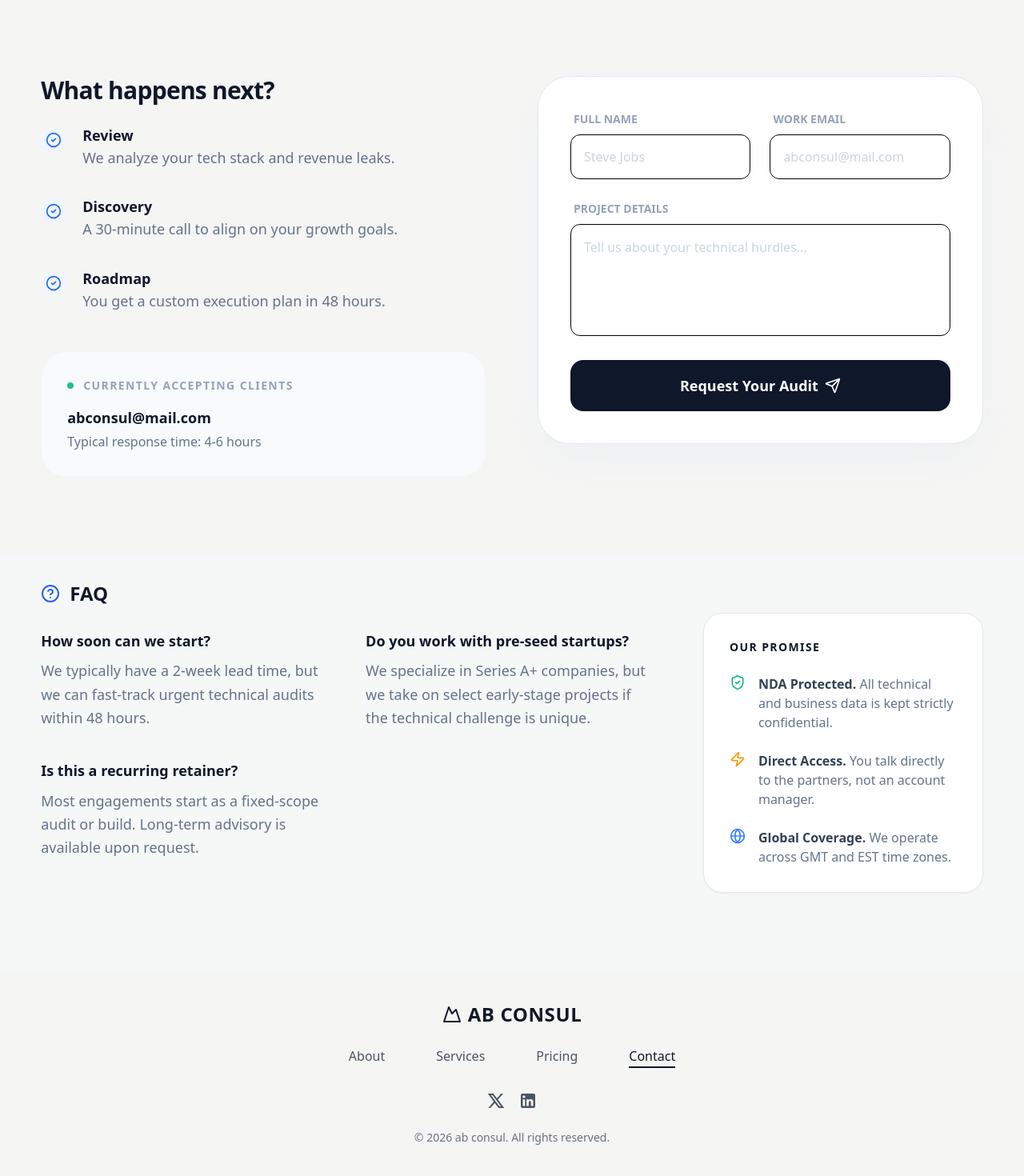
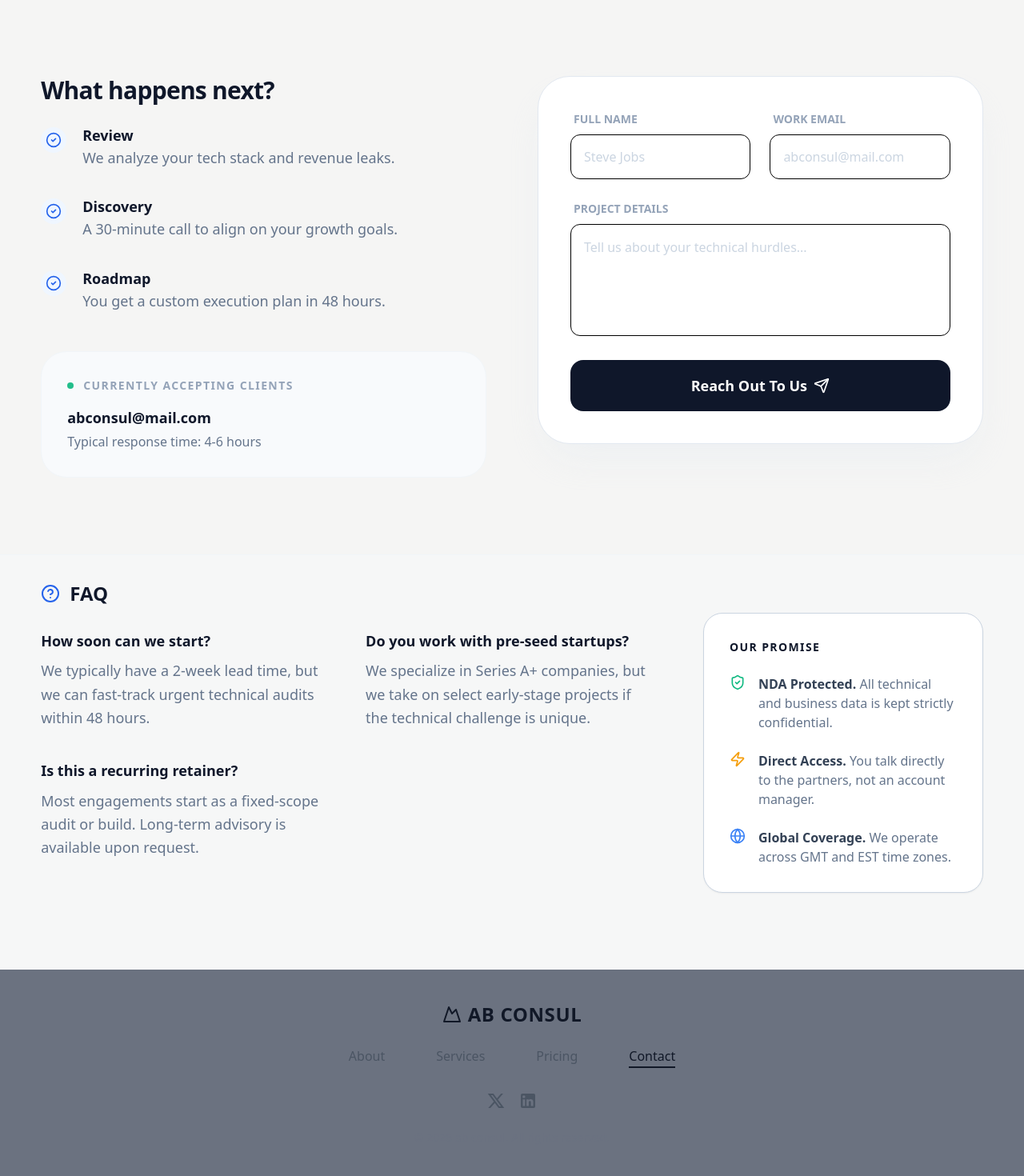
Before and after one commit to l-tting/ab-consul, a Next.js app in the folder my-app/: page /contact in a window 1280 px wide. Shown: the part 332-1802 px from the top of the page at 80% size. Built offline with nearby package versions, Linux system fonts and the light colour scheme.

Commit message:
footer border ---t1 ---b/l

```diff
--- a/my-app/src/components/ContactBody.jsx
+++ b/my-app/src/components/ContactBody.jsx
@@ -86,7 +86,7 @@ export default function ContactBody() {
                 type="submit"
                 className="w-full h-16 bg-slate-900 hover:bg-slate-800 text-white text-lg font-bold rounded-2xl transition-all flex items-center justify-center gap-2 group"
               >
-                <span>Request Your Audit</span>
+                <span>Reach Out To Us</span>
                 <Send className="w-5 h-5 group-hover:translate-x-1 group-hover:-translate-y-1 transition-transform" />
               </button>
             </form>
--- a/my-app/src/components/FAQContact.jsx
+++ b/my-app/src/components/FAQContact.jsx
@@ -40,7 +40,7 @@ export default function ContactTrust() {
 
           {/* Quick Trust Signals Column */}
           <div className="space-y-6 pt-10">
-            <div className="p-8 bg-white rounded-3xl border border-slate-200 shadow-sm">
+            <div className="p-8 bg-white rounded-3xl border border-slate-300 shadow-sm">
               <h4 className="font-bold text-slate-900 mb-6 uppercase text-sm tracking-widest">Our Promise</h4>
 
               <div className="space-y-6">
--- a/my-app/src/components/Footer.jsx
+++ b/my-app/src/components/Footer.jsx
@@ -27,7 +27,7 @@ function Footer() {
   ];
 
   return (
-    <footer className="mt-auto py-10 px-4 sm:px-6 lg:px-8 font-inter relative overflow-hidden">
+    <footer className="mt-auto bg-gray-500 py-10 px-4 sm:px-6 lg:px-8 font-inter relative overflow-hidden">
       <div className="max-w-7xl mx-auto flex flex-col items-center relative z-10">
         <div className="mb-6 flex items-center justify-center">
           <MountainIcon className="h-6 w-6 text-gray-900 dark:text-white" />
```
